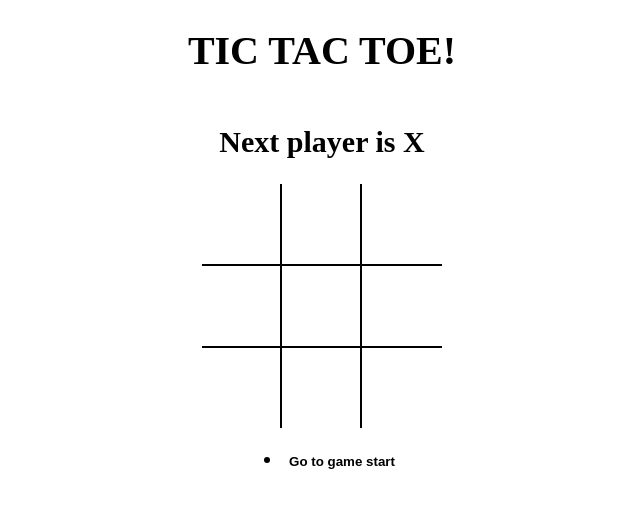
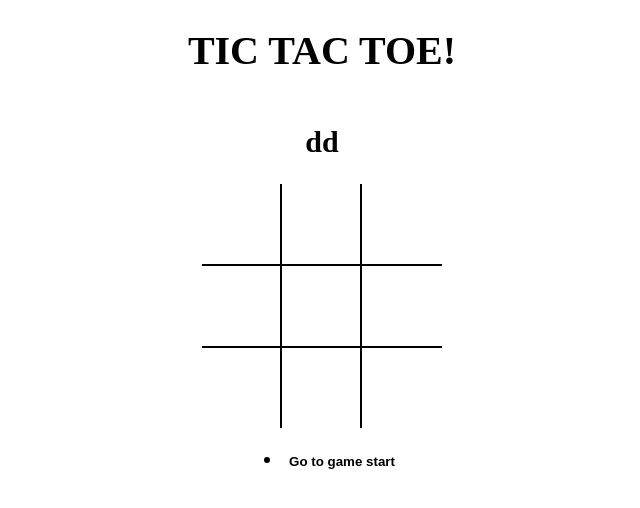
Before and after one commit to PoojaBanaulikar/tictactoe, a React (Vite) app: page / in a window 1280 px wide. Shown: the top 508 px of the page, without its empty margins (318-958 px from the left). Built offline with nearby package versions, Linux system fonts and the light colour scheme.

Commit message:
added statusMessage component

```diff
--- a/src/App.jsx
+++ b/src/App.jsx
@@ -1,6 +1,7 @@
 import React,{useState} from "react";
 import Board from "./components/Board";
 import History from "./components/History";
+import StatusMessage from "./components/StatusMessage";
 import {calculateWinner} from "./helpers";
 
 import "./styles/root.scss";
@@ -11,9 +12,6 @@ const App = () => {
   const current =  history[currentMove];
 
   const winner = calculateWinner(current.board);
-  const message = winner
-  ? `Winner is ${winner}`
-   : `Next player is ${current.isXNext ? 'X' :'O'}`;
 
 
   const handleSquareClick = (position)=>{
@@ -48,7 +46,7 @@ const App = () => {
 return (
   <div className="app">
     <h1>TIC TAC TOE!</h1>
-    <h2>{message}</h2>
+    <StatusMessage />
     < Board board={current.board} handleSquareClick={handleSquareClick} />
     <History history = {history} moveTo ={moveTo} currentMove={currentMove} />
   </div>
--- /dev/null
+++ b/src/components/StatusMessage.jsx
@@ -0,0 +1,14 @@
+import React from 'react'
+
+const StatusMessage = () => {
+
+    // const message = winner
+    // ? `Winner is ${winner}`
+    //  : `Next player is ${current.isXNext ? 'X' :'O'}`;
+
+  return (
+    <h2>dd</h2>
+  )
+}
+
+export default StatusMessage
```
